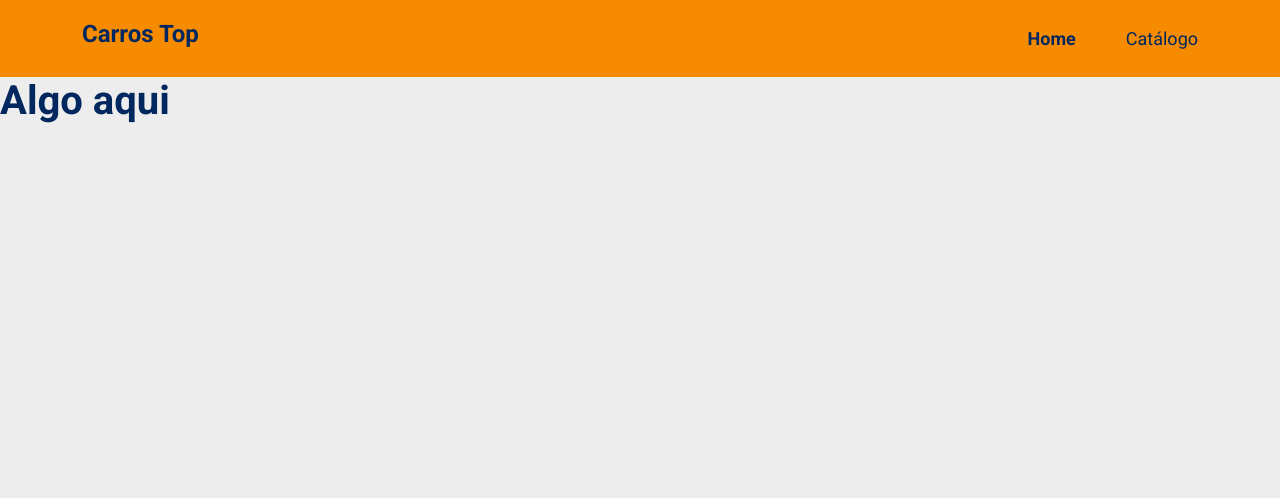
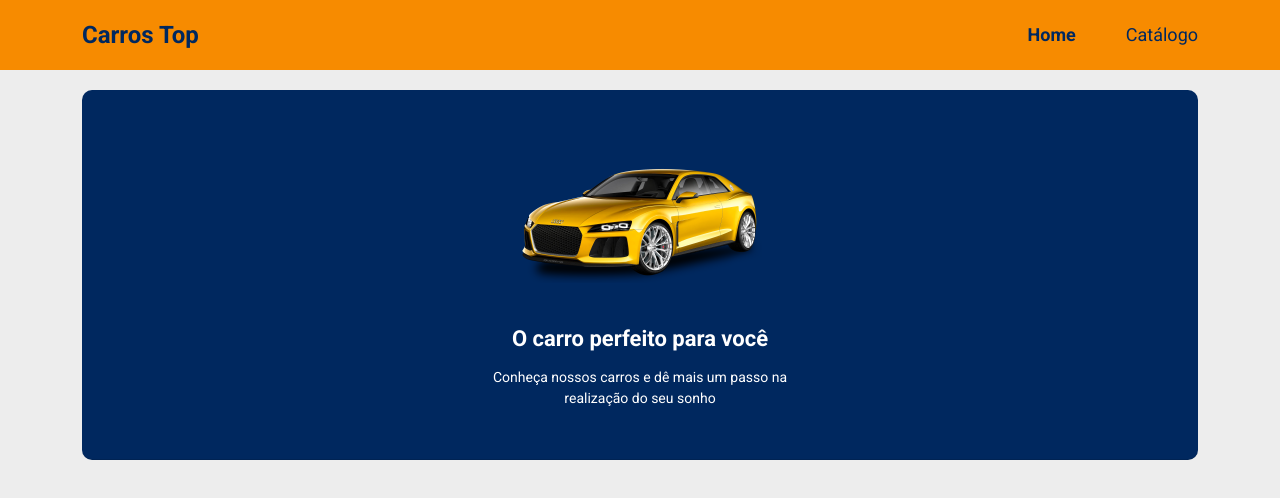
Before and after one commit to EduardoGomes1982/bds-desafio, a React (Create React App) app: page / in a window 1280 px wide. Shown: the top 498 px of the page. Built offline with nearby package versions, Linux system fonts and the light colour scheme.

Commit message:
CardHeader ended

```diff
--- a/src/Routes.tsx
+++ b/src/Routes.tsx
@@ -1,10 +1,17 @@
 import NavBar from 'components/NavBar';
-import { BrowserRouter } from 'react-router-dom';
+import { BrowserRouter, Switch, Route } from 'react-router-dom';
+import Home from 'routes/Home';
 
 const Routes = () => (
     <BrowserRouter>
         <NavBar />
-        <h1>Algo aqui</h1>
+        <Switch>
+            <main className='container-lg pd-tpbt-20'>
+                <Route path="/" exact>
+                    <Home />
+                </Route>
+            </main>
+        </Switch>
     </BrowserRouter>
 );
 
--- a/src/assets/styles/custom.scss
+++ b/src/assets/styles/custom.scss
@@ -5,5 +5,7 @@ $theme-colors: (
 
 $body-bg: #EDEDED;
 $body-color: #00285F;
+$paragraph-margin-bottom: 0px;
+$headings-margin-bottom: 0px;
 
 @import '~bootstrap/scss/bootstrap.scss';
--- /dev/null
+++ b/src/components/CardHeader/index.tsx
@@ -0,0 +1,17 @@
+import './styles.css';
+
+import carHeader from '../../assets/car-header.png';
+
+const CardHeader = () => {
+    return (
+        <div className='card-header'>
+            <img src={carHeader} alt='O carro Perfeito' className='img-header' />
+            <div>
+                <h5>O carro perfeito para você</h5>
+                <p>Conheça nossos carros e dê mais um passo na realização do seu sonho</p>
+            </div>
+        </div>
+    );
+};
+
+export default CardHeader;
--- /dev/null
+++ b/src/components/CardHeader/styles.css
@@ -0,0 +1,32 @@
+.card-header {
+    background-color: #00285F;
+    padding: 60px 15px 50px 15px;
+    display: flex;
+    flex-direction: column;
+    align-items: center;
+    gap: 30px;
+    justify-content: space-between;
+}
+
+.card-header:first-child {
+    border-radius: 10px;
+  }
+
+.card-header h5 {
+    color: #FFFFFF;
+    font-size: 22px;
+    text-align: center;
+    margin-bottom: 15px;
+}
+
+.card-header p {
+    color: #FFFFFF;
+    font-size: 14px;
+    text-align: center;
+    max-width: 300px;
+}
+
+.img-header {
+    width: 244px;
+    height: 146px;
+}
--- a/src/index.css
+++ b/src/index.css
@@ -15,3 +15,8 @@ a, a:hover {
 h1, h2, h3, h4, h5, h6 {
   font-weight: 700;
 }
+
+.container-lg.pd-tpbt-20 {
+  padding-top: 20px;
+  padding-bottom: 20px;
+}
--- /dev/null
+++ b/src/routes/Home/index.tsx
@@ -0,0 +1,13 @@
+import './styles.css';
+
+import CardHeader from 'components/CardHeader';
+
+const Home = () => {
+    return (
+        <>
+            <CardHeader />
+        </>
+    );
+};
+
+export default Home;
```
Also changed, not shown: src/assets/car-header.png (added), src/routes/Home/styles.css (added).
